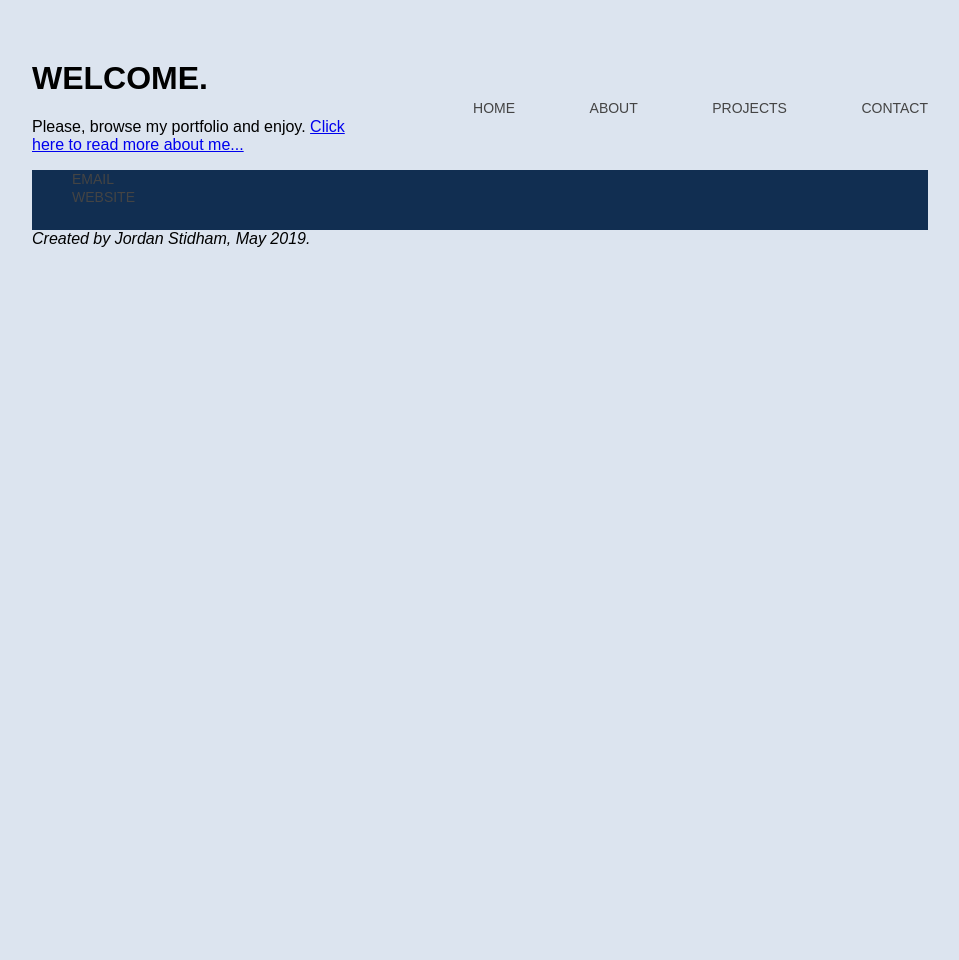
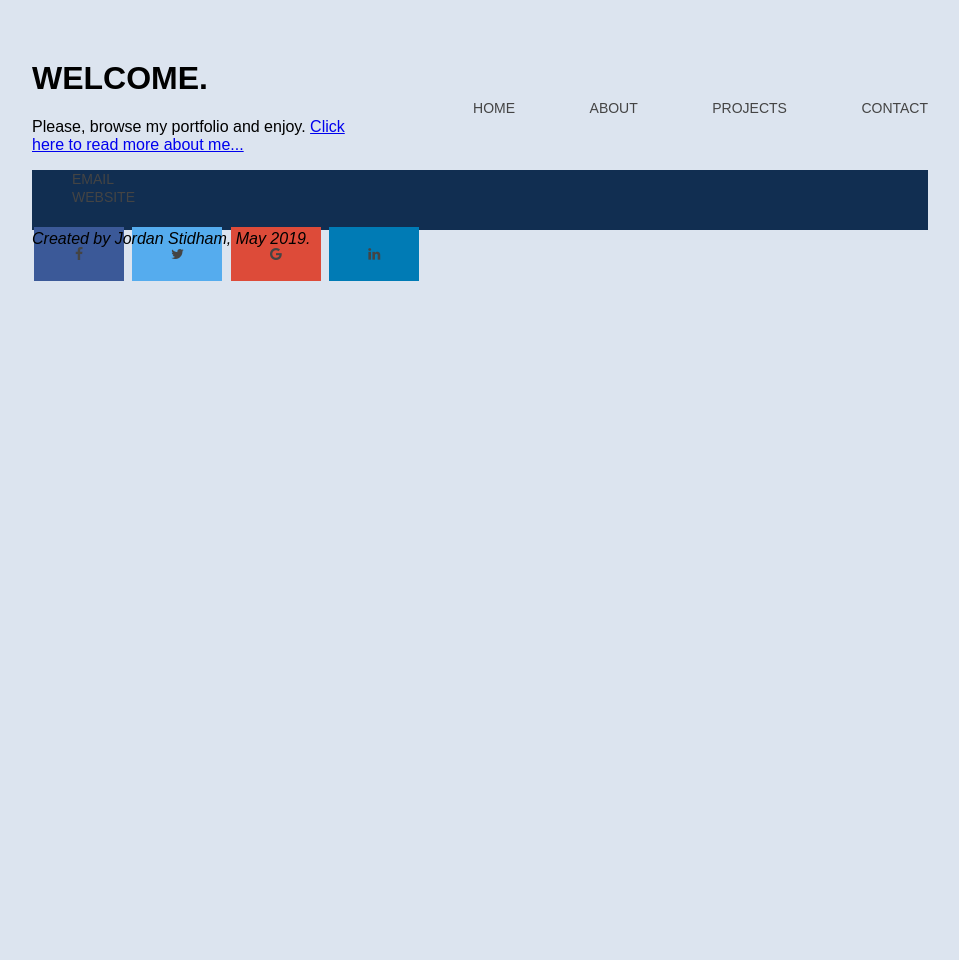
Before and after one commit to jordanstidham/PORTFOLIO, a Jekyll site: the page built from README.md, in a window 1280 px wide. Shown: the whole page, without its empty margins (160-1119 px from the left). Built offline with Jekyll 4.4.1, drawn with Linux system fonts in a browser that asks for light colours; our own code applies the rules of GitHub Pages for plain Markdown files.

Commit message:
Update default.html

```diff
--- a/_layouts/default.html
+++ b/_layouts/default.html
@@ -26,6 +26,47 @@
         		<li><a href="mailto:stidhamjordan@gmail.com">email</a></li>
         		<li><a href="https://github.com/jordanstidham">website</a></li>
 		</ul>
+			<meta name="viewport" content="width=device-width, initial-scale=1">
+<link rel="stylesheet" href="https://cdnjs.cloudflare.com/ajax/libs/font-awesome/4.7.0/css/font-awesome.min.css">
+<style>
+.fa {
+  padding: 20px;
+  font-size: 30px;
+  width: 50px;
+  text-align: center;
+  text-decoration: none;
+  margin: 5px 2px;
+}
+
+.fa:hover {
+    opacity: 0.7;
+}
+
+.fa-facebook {
+  background: #3B5998;
+  color: white;
+}
+
+.fa-twitter {
+  background: #55ACEE;
+  color: white;
+}
+
+.fa-google {
+  background: #dd4b39;
+  color: white;
+}
+
+.fa-linkedin {
+  background: #007bb5;
+  color: white;
+}
+
+</style>
+			<a href="#" class="fa fa-facebook"></a>
+			<a href="#" class="fa fa-twitter"></a>
+			<a href="#" class="fa fa-google"></a>
+			<a href="#" class="fa fa-linkedin"></a>
 		</div><!-- /.footer -->
 <address>Created by Jordan Stidham, May 2019.</address>
 	</body>
```
